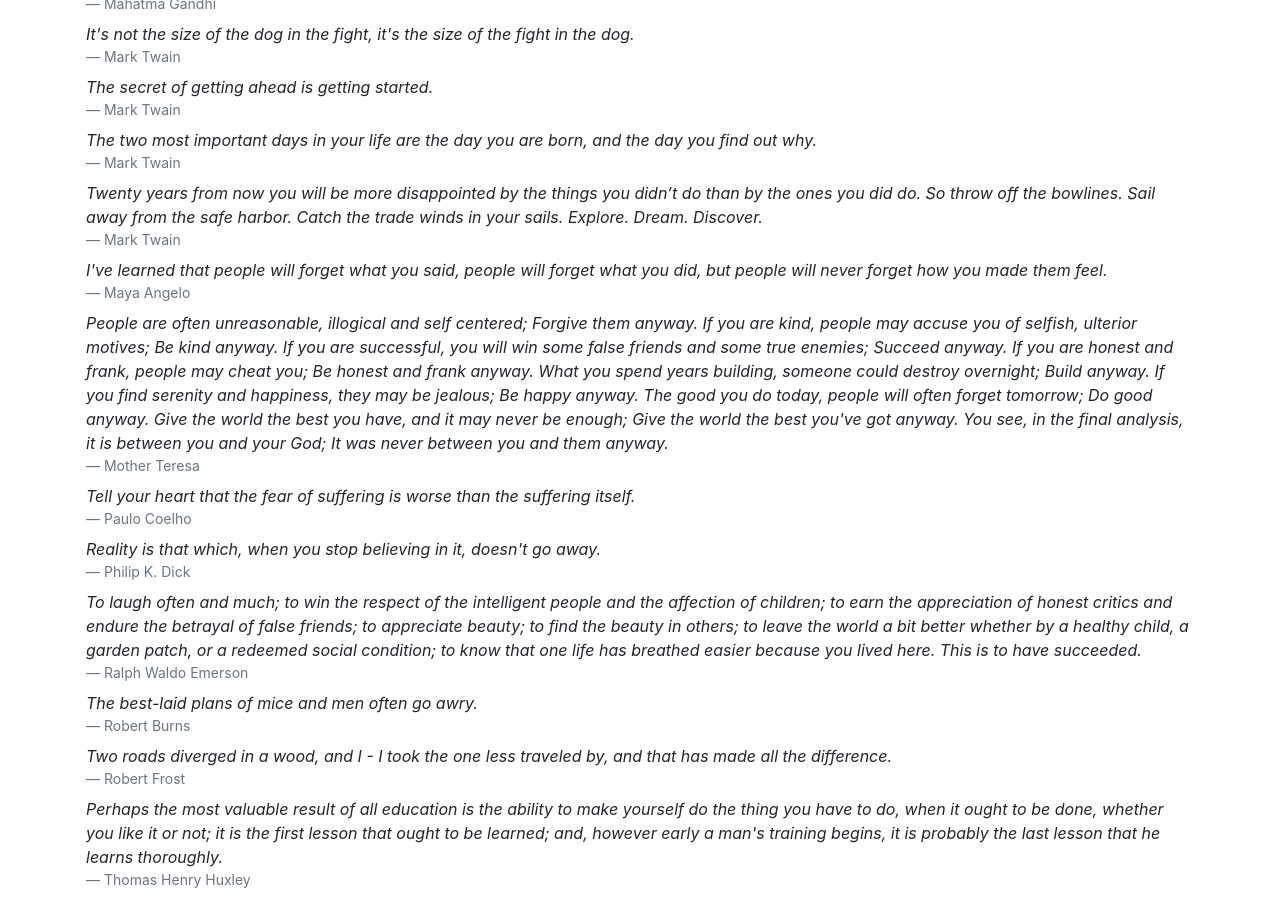
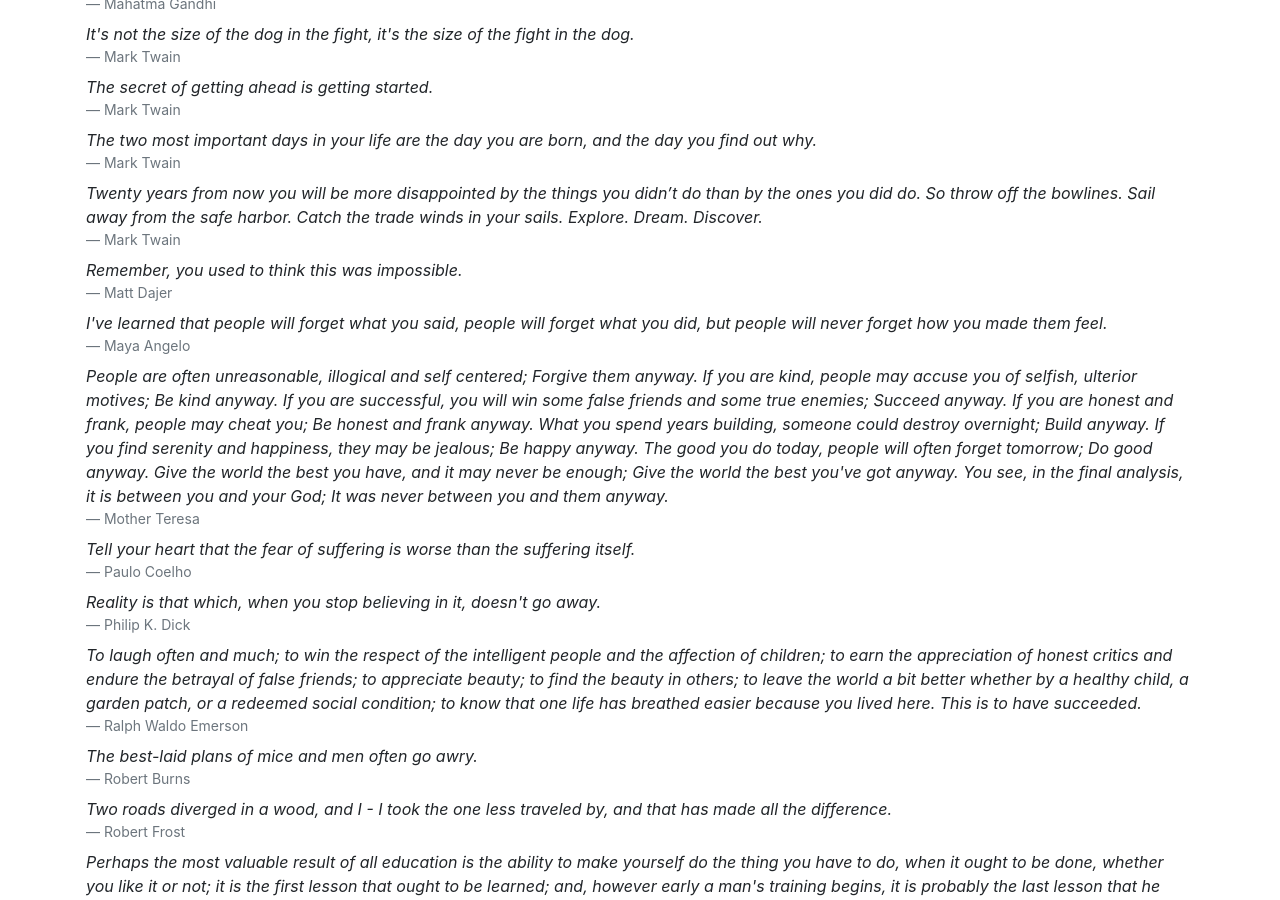
Before and after one commit to mackorone/mackorone.github.io, a Jekyll site: the page built from quotes.html, in a window 1280 px wide and 900 px high, scrolled down 1148 px. Built offline with Jekyll 4.4.1, drawn with Linux system fonts in a browser that asks for light colours.

Commit message:
Add one more quote

```diff
--- a/_data/quotes.yml
+++ b/_data/quotes.yml
@@ -64,3 +64,5 @@
   source: Bertrand Russell
 - quote: Perhaps the most valuable result of all education is the ability to make yourself do the thing you have to do, when it ought to be done, whether you like it or not; it is the first lesson that ought to be learned; and, however early a man's training begins, it is probably the last lesson that he learns thoroughly.
   source: Thomas Henry Huxley
+- quote: Remember, you used to think this was impossible.
+  source: Matt Dajer
```
